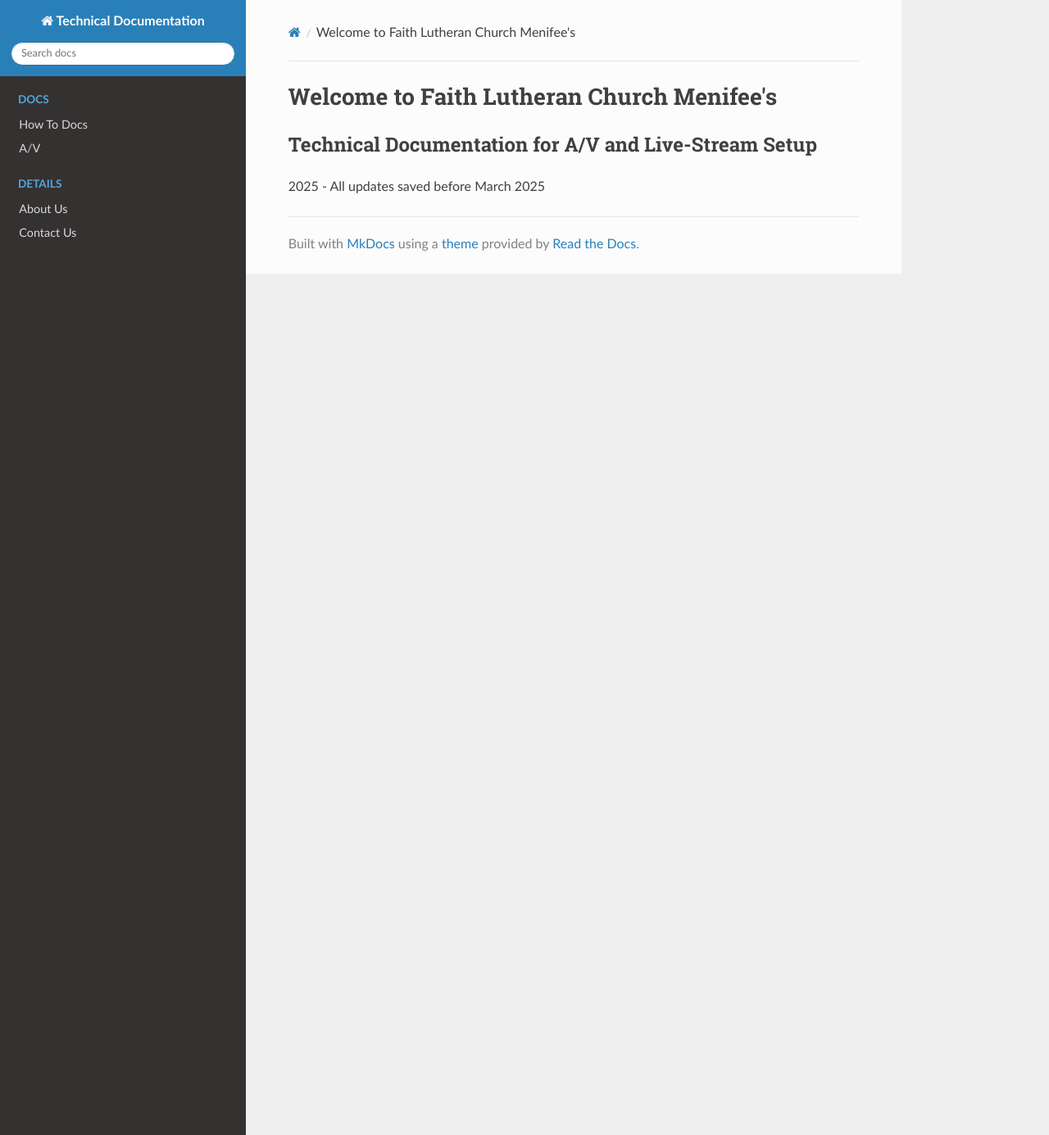
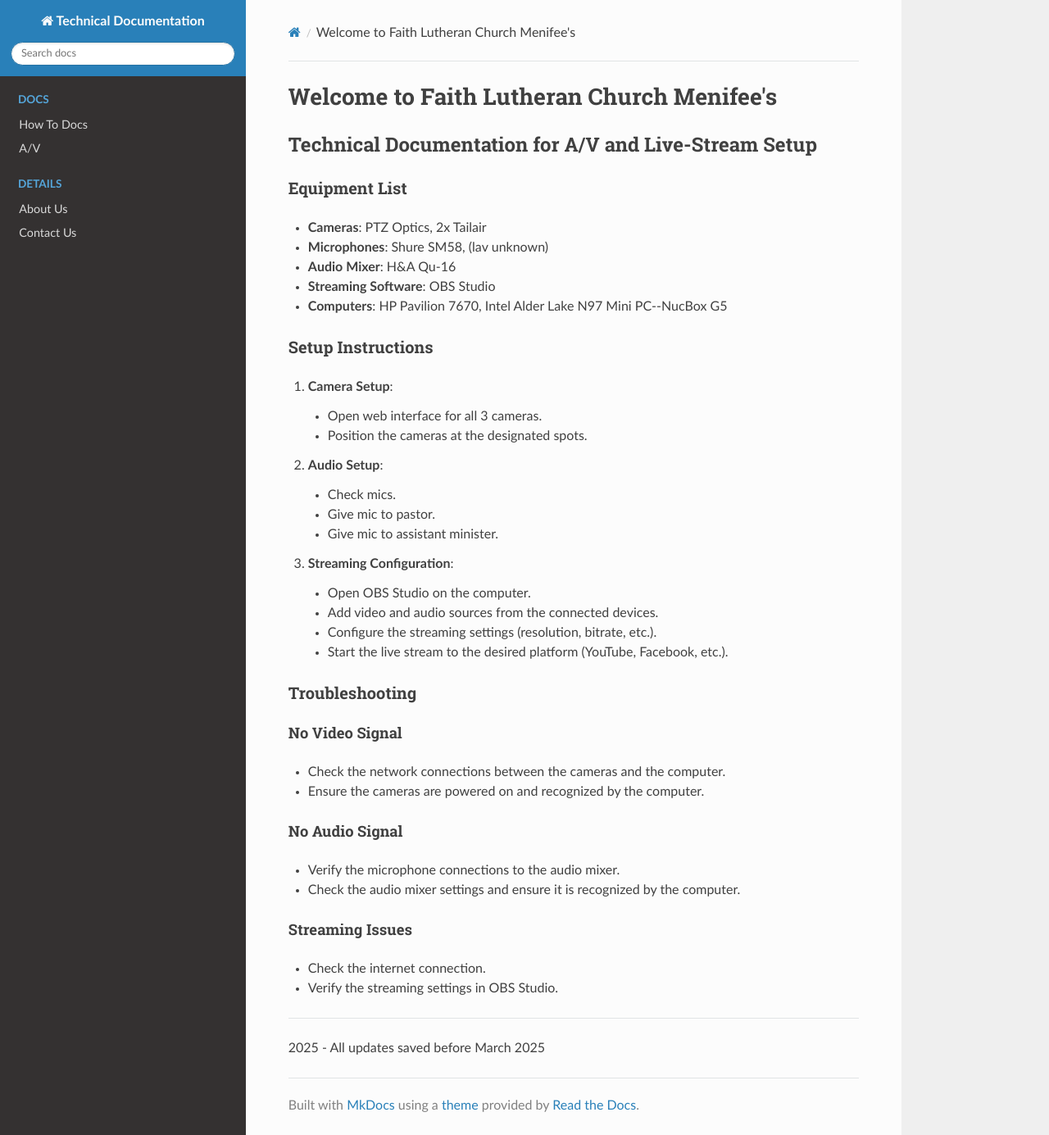
Before and after one commit to pagesbydustin/my-project, an MkDocs documentation site: the page built from docs/index.md, in a window 1280 px wide and 1385 px high. Shown: the whole window at 82% size. Built offline with MkDocs 1.6.1, drawn with Linux system fonts in a browser that asks for light colours; nearby versions of some CDN libraries.

Commit message:
Add detailed equipment list, setup instructions, and troubleshooting tips for A/V and live-stream setup

```diff
--- a/docs/index.md
+++ b/docs/index.md
@@ -2,4 +2,48 @@
 
 ## Technical Documentation for A/V and Live-Stream Setup
 
+### Equipment List
+
+- **Cameras**: PTZ Optics, 2x Tailair
+- **Microphones**: Shure SM58, (lav unknown)
+- **Audio Mixer**: H&A Qu-16
+- **Streaming Software**: OBS Studio
+- **Computers**: HP Pavilion 7670, Intel Alder Lake N97 Mini PC--NucBox G5
+
+### Setup Instructions
+
+1. **Camera Setup**:
+    - Open web interface for all 3 cameras.
+    - Position the cameras at the designated spots.
+
+2. **Audio Setup**:
+    - Check mics.
+    - Give mic to pastor.
+    - Give mic to assistant minister.
+
+3. **Streaming Configuration**:
+    - Open OBS Studio on the computer.
+    - Add video and audio sources from the connected devices.
+    - Configure the streaming settings (resolution, bitrate, etc.).
+    - Start the live stream to the desired platform (YouTube, Facebook, etc.).
+
+### Troubleshooting
+
+#### No Video Signal
+
+- Check the network connections between the cameras and the computer.
+- Ensure the cameras are powered on and recognized by the computer.
+
+#### No Audio Signal
+
+- Verify the microphone connections to the audio mixer.
+- Check the audio mixer settings and ensure it is recognized by the computer.
+
+#### Streaming Issues
+
+- Check the internet connection.
+- Verify the streaming settings in OBS Studio.
+
+---
+
 2025 - All updates saved before March 2025
```
